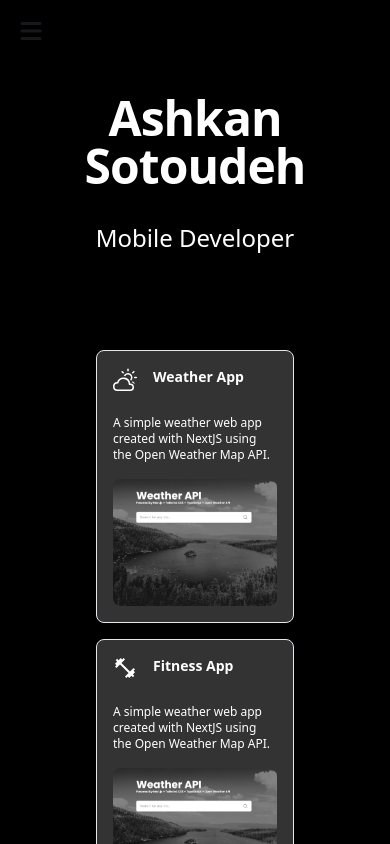
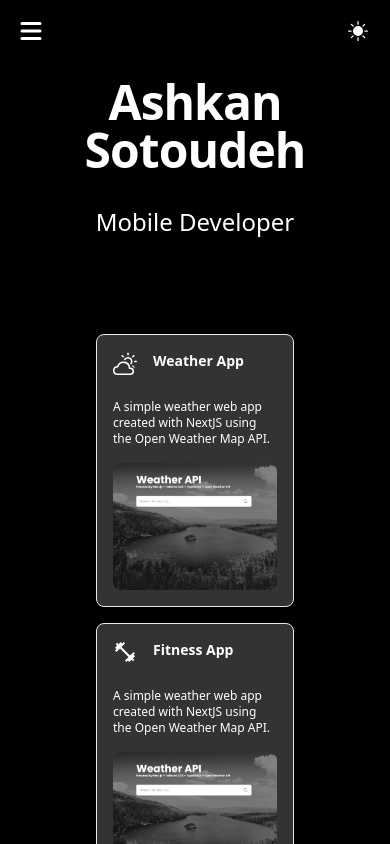
Before and after one commit to Cratis1831/my-website, a Next.js app: page / in a window 390 px wide. Shown: the top 844 px of the page. Built offline with nearby package versions, Linux system fonts and the light colour scheme.

Commit message:
mobile darkmode fix

```diff
--- a/components/Nav.js
+++ b/components/Nav.js
@@ -66,12 +66,34 @@ const Nav = () => {
           </div>
         </div>
       </div>
-      <div className="md:hidden p-4">
+      <div className="md:hidden pl-4 pt-4 pr-8 flex justify-between gap-4">
         <HiMenu
           size={30}
-          className="text-zinc-900"
+          className="text-zinc-900 dark:text-white"
           onClick={() => setShowMenu((prev) => !prev)}
         />
+
+        <button
+          onClick={handleIconClick}
+          className="relative flex items-center justify-center "
+        >
+          <BsSunFill
+            size={20}
+            className={`absolute transition-opacity ease-in duration-500 ${
+              theme === "light"
+                ? "opacity-0 invisible"
+                : "opacity-100 transition-opacity"
+            }`}
+          />
+          <BsFillMoonFill
+            size={20}
+            className={`absolute transition-opacity ease-in duration-500 ${
+              theme === "dark"
+                ? "opacity-0 invisible"
+                : "opacity-100 transition-opacity"
+            }`}
+          />
+        </button>
       </div>
 
       {showMenu && (
```
